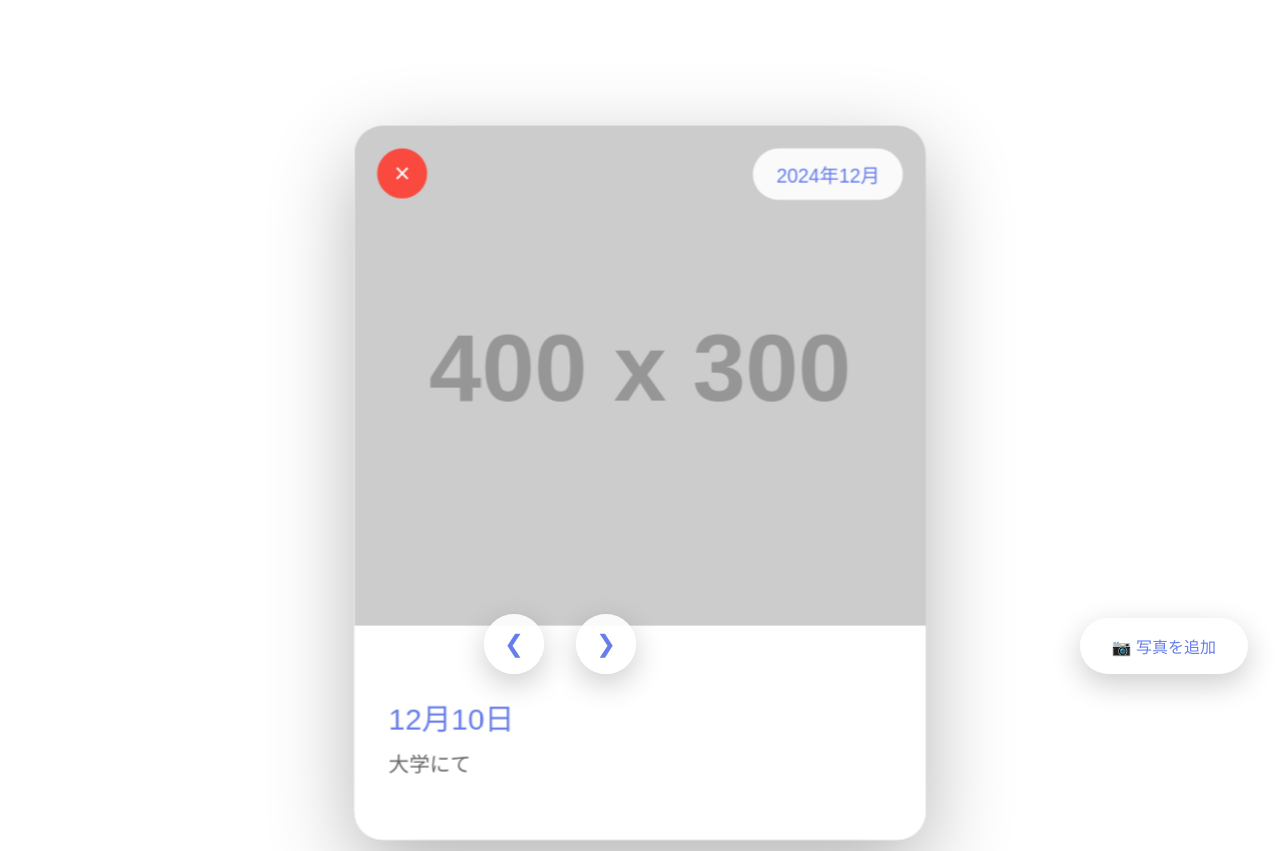
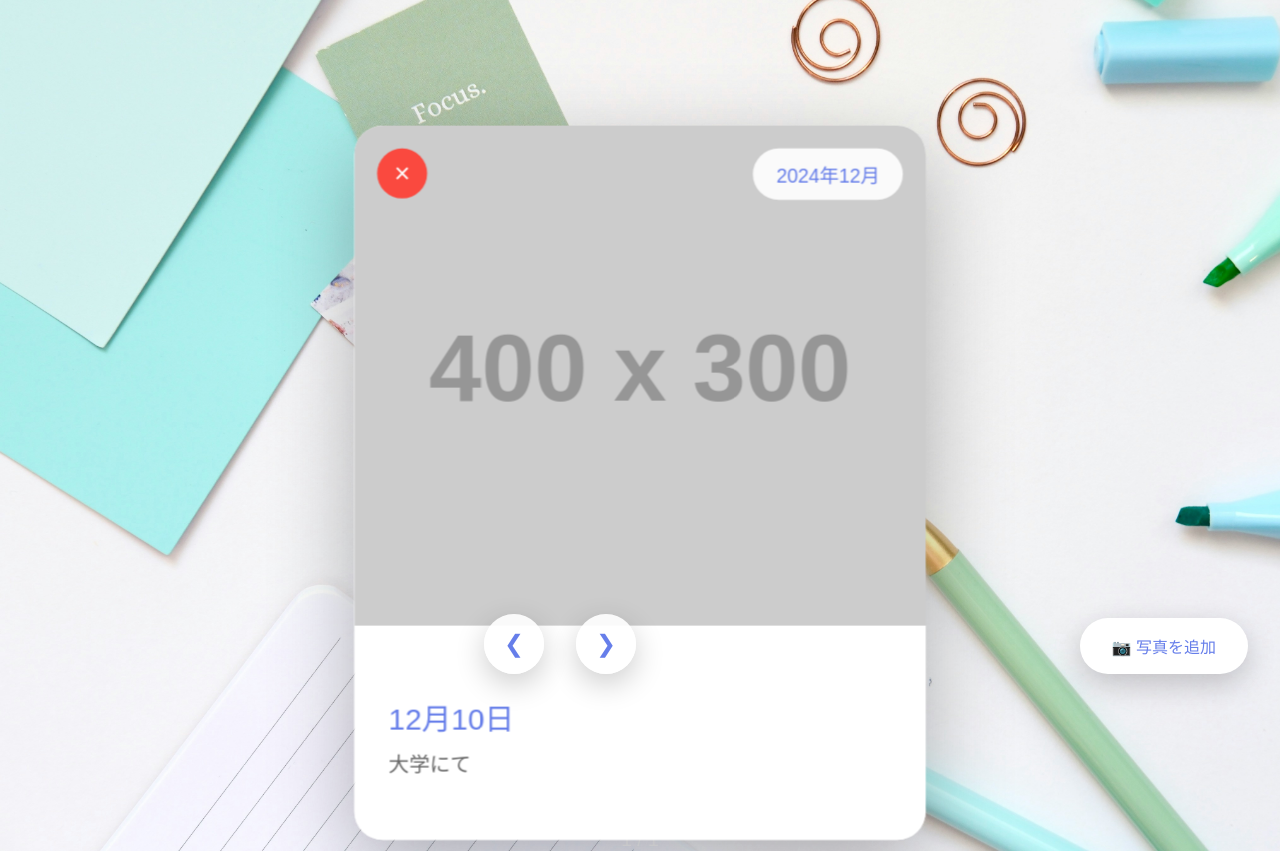
Before and after one commit to yukyco/Asuka, a plain HTML site: page upload.html in a window 1280 px wide. Shown: the part 78-929 px from the top of the page. Drawn offline with Linux system fonts and the light colour scheme; placeholder pictures from the web are drawn by us.

Commit message:
Update style.css

```diff
--- a/css/style.css
+++ b/css/style.css
@@ -6,7 +6,7 @@
 
         body {
             font-family: 'Hiragino Sans', 'Hiragino Kaku Gothic ProN', 'Noto Sans JP', sans-serif;
-            background-image: url("img/jess-bailey.jpg");
+            background-image: url("../img/jess-bailey.jpg");
             background-size: cover;
             color: #333;
             overflow-x: hidden;
```
